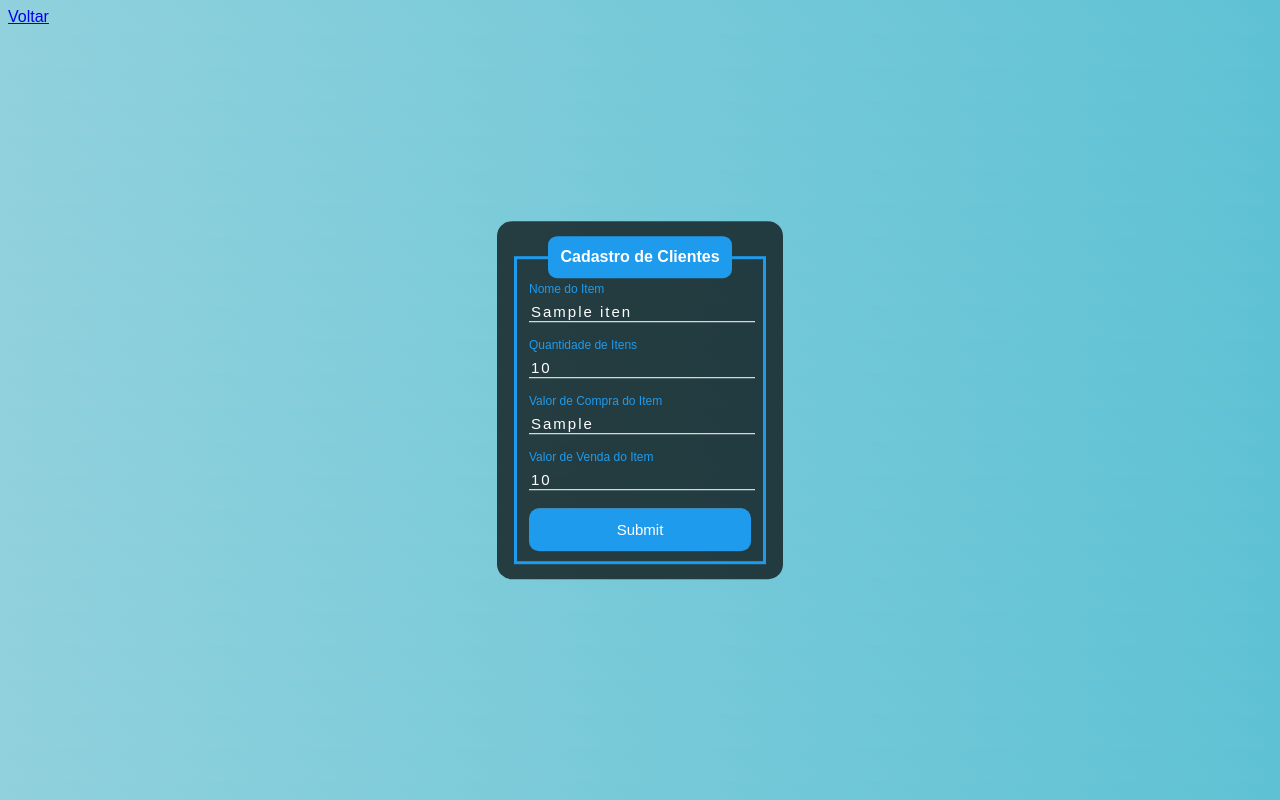
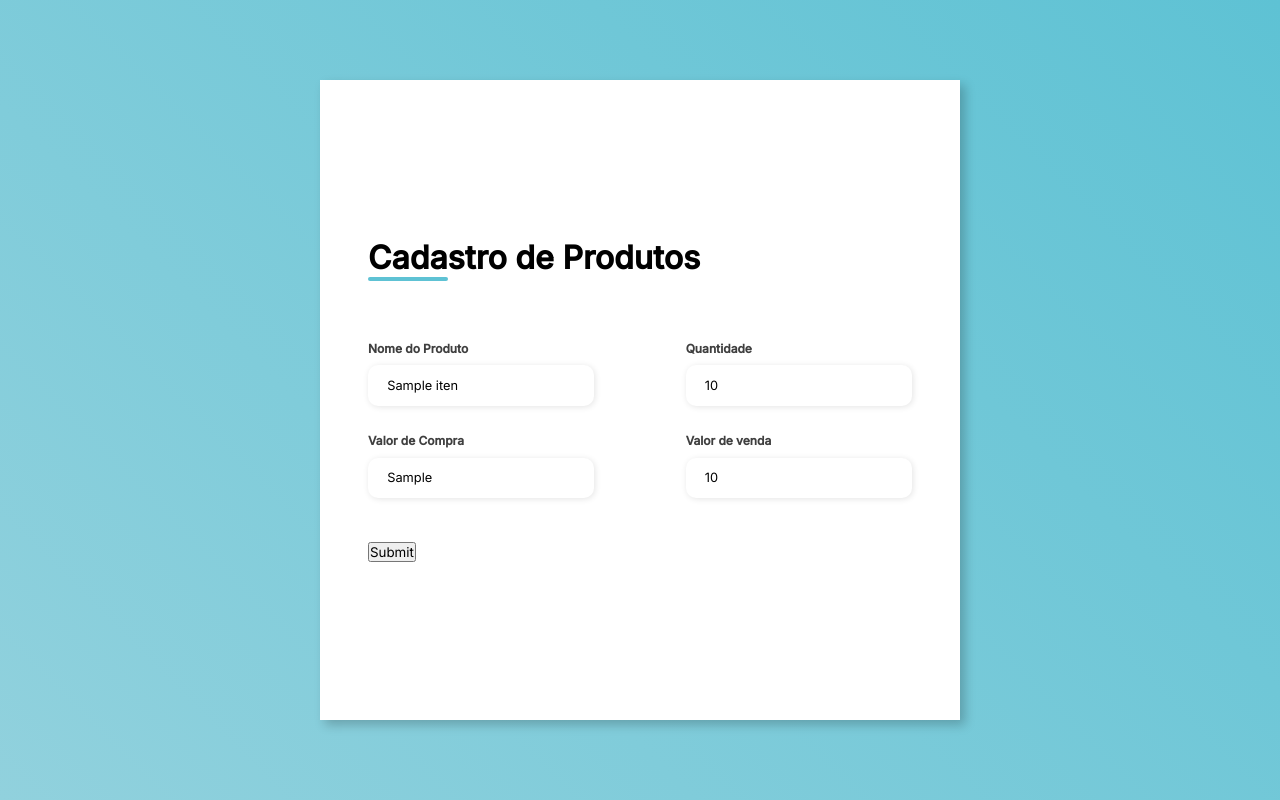
Before and after one commit to annamarialb/estoque-online-php, a PHP site: page /editar.php?iditem=1 in a window 1280 px wide. Run offline with PHP 8.4, Linux system fonts and the light colour scheme; tables that the repository leaves empty or names only in its code hold one stand-in row (values such as "Sample post"); a stand-in replaces the project's code that opens the database connection.

Commit message:
Update editar.php

```diff
--- a/estoque-online/editar.php
+++ b/estoque-online/editar.php
@@ -32,102 +32,262 @@
     <meta name="viewport" content="width=device-width, initial-scale=1.0">
     <title>Cadastro</title>
     <style>
-        body{
-            font-family: Arial, Helvetica, sans-serif;
+        @import url('https://fonts.googleapis.com/css2?family=Inter:wght@200;300;400;500&family=Open+Sans:wght@300;400;500;600&display=swap');
+* {
+    padding: 0;
+    margin: 0;
+    box-sizing: border-box;
+    font-family: 'Inter', sans-serif;
+}
+
+body {
+    width: 100%;
+    height: 100vh;
+    display: flex;
+    justify-content: center;
+    align-items: center;
     background-image: linear-gradient(45deg, #91d1dd, #5ec2d4);
 }
-        .box{
+
+.container {
+    width: 80%;
+    height: 80vh;
+    display: flex;
+    box-shadow: 5px 5px 10px rgba(0, 0, 0, 0.212);
+}
+
+.form-image {
+    width: 50%;
+    display: flex;
+    justify-content: center;
+    align-items: center;
+    background-color: #fde3a7d7;
+    padding: 1rem;
+}
+
+.form-image img {
+    width: 31rem;
+}
+
+.form {
+    width: 50%;
+    display: flex;
+    flex-direction: column;
+    justify-content: center;
+    align-items: center;
+    background-color: #fff;
+    padding: 3rem;
+}
+
+.form-header {
+    margin-bottom: 3rem;
+    display: flex;
+    justify-content: space-between;
+}
+
+.login-button {
+    display: flex;
+    align-items: center;
+}
+
+.login-button button {
+    border: none;
+    background-color: #6c63ff;
+    padding: 0.4rem 1rem;
+    border-radius: 5px;
+    cursor: pointer;
+}
+
+.login-button button:hover {
+    background-color: #6b63fff1;
+}
+
+.login-button button a {
+    text-decoration: none;
+    font-weight: 500;
     color: #fff;
+}
+
+.form-header h1::after {
+    content: '';
+    display: block;
+    width: 5rem;
+    height: 0.3rem;
+    background-color: #5ec2d4;
+    margin: 0 auto;
     position: absolute;
-            top: 50%;
-            left: 50%;
-            transform: translate(-50%, -50%);
-            background-color: rgba(0, 0, 0, 0.7);
-            padding: 15px;
-            border-radius: 15px;
-            width: 20%;
+    border-radius: 10px;
 }
-        fieldset{
-            border: 3px solid #1f9bed;
+
+.input-group {
+    display: flex;
+    flex-wrap: wrap;
+    justify-content: space-between;
+    padding: 1rem 0;
 }
-        legend{
-            border: 2px solid #1f9bed;
-            padding: 10px;
-            text-align: center;
-            background-color: #1f9bed;
-            border-radius: 9px;
+
+.input-box {
+    display: flex;
+    flex-direction: column;
+    margin-bottom: 1.1rem;
 }
-        .inputBox{
-            position: relative;
+
+.input-box input {
+    margin: 0.6rem 0;
+    padding: 0.8rem 1.2rem;
+    border: none;
+    border-radius: 10px;
+    box-shadow: 1px 1px 6px #0000001c;
+    font-size: 0.8rem;
 }
-        .inputUser{
-            background: none;
+
+.input-box input:hover {
+    background-color: #eeeeee75;
+}
+
+.input-box input:focus-visible {
+    outline: 1px solid #6c63ff;
+}
+
+.input-box label,
+.gender-title h6 {
+    font-size: 0.75rem;
+    font-weight: 600;
+    color: #000000c0;
+}
+
+.input-box input::placeholder {
+    color: #000000be;
+}
+
+.gender-group {
+    display: flex;
+    justify-content: space-between;
+    margin-top: 0.62rem;
+    padding: 0 .5rem;
+}
+
+.gender-input {
+    display: flex;
+    align-items: center;
+}
+
+.gender-input input {
+    margin-right: 0.35rem;
+}
+
+.gender-input label {
+    font-size: 0.81rem;
+    font-weight: 600;
+    color: #000000c0;
+}
+
+.continue-button button {
+    width: 100%;
+    margin-top: 2.5rem;
     border: none;
-            border-bottom: 1px solid #fff;
-            outline: none;
+    background-color: #6c63ff;
+    padding: 0.62rem;
+    border-radius: 5px;
+    cursor: pointer;
+}
+
+.continue-button button:hover {
+    background-color: #6b63fff1;
+}
+
+.continue-button button a {
+    text-decoration: none;
+    font-size: 0.93rem;
+    font-weight: 500;
     color: #fff;
-            font-size: 15px;
+}
+
+@media screen and (max-width: 1330px) {
+    .form-image {
+        display: none;
+    }
+    .container {
+        width: 50%;
+    }
+    .form {
         width: 100%;
-            letter-spacing: 2px;
     }
-        .labelInput{
-            position: absolute;
-            top: 0px;
-            left: 0px;
-            pointer-events: none;
-            transition: .5s;
 }
-        .inputUser:focus ~ .labelInput, .inputUser:valid ~ .labelInput{
-            top: -20px;
-            font-size: 12px;
-            color: #1f9bed;
+
+@media screen and (max-width: 1064px) {
+    .container {
+        width: 90%;
+        height: auto;
     }
-        #update{
-            background-image: linear-gradient(45deg, #1f9bed, #1f9bed);
-            width: 100%;
-            border: none;
-            padding: 13px;
-            color: #fff;
-            font-size: 15px;
-            cursor: pointer;
-            border-radius: 10px;
+    .input-group {
+        flex-direction: column;
+        z-index: 5;
+        padding-right: 5rem;
+        max-height: 10rem;
+        overflow-y: scroll;
+        flex-wrap: nowrap;
+    }
+    .gender-inputs {
+        margin-top: 2rem;
+    }
+    .gender-group {
+        flex-direction: column;
+    }
+    .gender-title h6 {
+        margin: 0;
+    }
+    .gender-input {
+        margin-top: 0.5rem;
     }
     #update:hover{
             background-image: linear-gradient(45deg, #43abf0, #43abf0);
         }
+}
     </style>
 </head>
 <body>
-    <a href="listarproduto.php">Voltar</a>
-    <div class="box">
+<div class="container">
+        <div class="form-image">
+            <img src="imagem.webp" alt="">
+        </div>
+        <div class="form">
             <form action="saveEdit.php" method="POST">
-            <fieldset>
-                <legend><b>Cadastro de Clientes</b></legend>
-                <br>
-                <div class="inputBox">
-                    <input type="text" name="nomeitem" id="nomeitem" class="inputUser" value="<?php echo $nomeitem ?>" required>
-                    <label for="nomeitem" class="labelInput">Nome do Item</label>
+                <div class="form-header">
+                    <div class="title">
+                        <h1>Cadastro de Produtos</h1>
                     </div>
-                <br><br>
-                <div class="inputBox">
-                    <input type="text" name="quantitens" id="quantitens" class="inputUser" value="<?php echo $quantitens ?>" required>
-                    <label for="quantitens" class="labelInput">Quantidade de Itens</label>
+
                 </div>
-                <br><br>
-                <div class="inputBox">
-                    <input type="text" name="valcompraitens" id="valcompraitens" class="inputUser" value="<?php echo $valcompraitens ?>" required>
-                    <label for="valcompraitens" class="labelInput">Valor de Compra do Item</label>
+
+                <div class="input-group">
+                    <div class="input-box">
+                        <label for="nomeitem">Nome do Produto</label>
+                        <input id="nomeitem" type="text" name="nomeitem" placeholder="Digite o nome do produto" value="<?php echo $nomeitem ?>" required>
                     </div>
-                <br><br>
-                <div class="inputBox">
-                    <input type="text" name="valorvendaitens" id="valorvendaitens" class="inputUser" value="<?php echo $valorvendaitens ?>" required>
-                    <label for="valorvendaitens" class="labelInput">Valor de Venda do Item</label>
+
+                    <div class="input-box">
+                        <label for="quantitens">Quantidade</label>
+                        <input id="quantitens" type="text" name="quantitens" placeholder="Digite a quantidade de itens" value="<?php echo $quantitens ?>" required>
                     </div>
-                <br>
+                    <div class="input-box">
+                        <label for="valcompraitens">Valor de Compra</label>
+                        <input id="valcompraitens" type="text" name="valcompraitens" placeholder="Digite o valor de compra " value="<?php echo $valcompraitens ?>" required>
+                    </div>
+
+                    <div class="input-box">
+                        <label for="valorvendaitens">Valor de venda</label>
+                        <input id="valorvendaitens" type="text" name="valorvendaitens" placeholder="Digite o valor de venda " value="<?php echo $valorvendaitens ?>" required>
+                    </div>
+
+
+                </div>
+
+
                 <input type="hidden" name="iditem" value="<?php echo $iditem ?>">
                 <input type="submit" name="update" id="update">
-            </fieldset>
             </form>
+        </div>
     </div>
 </body>
 </html>
```
Lines whose indentation alone changed are shown as unchanged.
